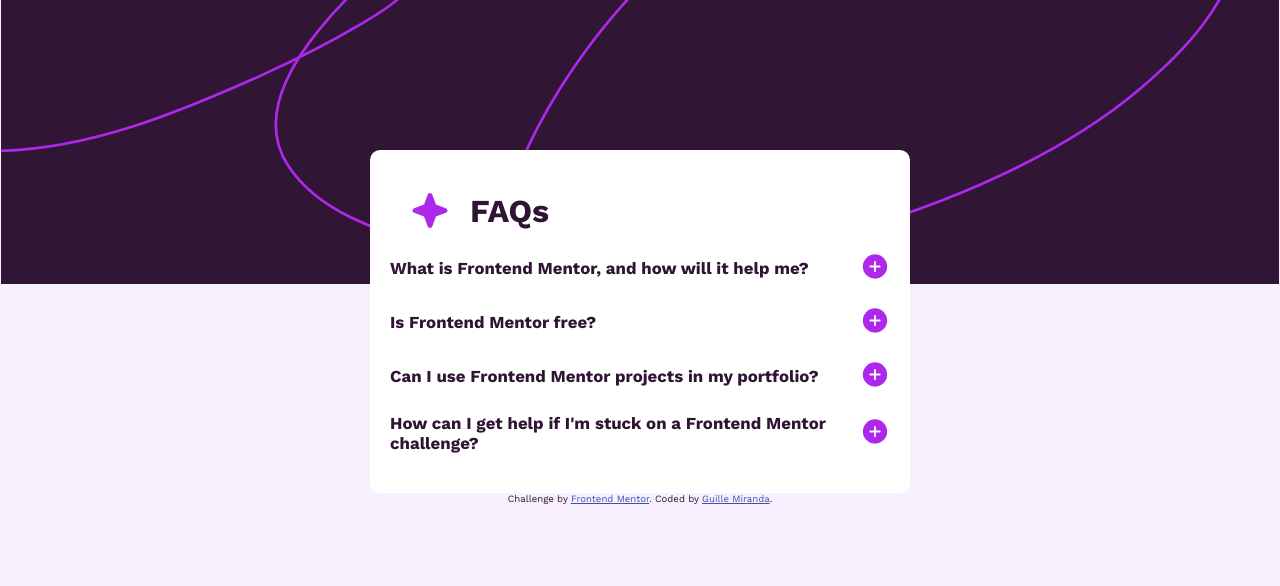
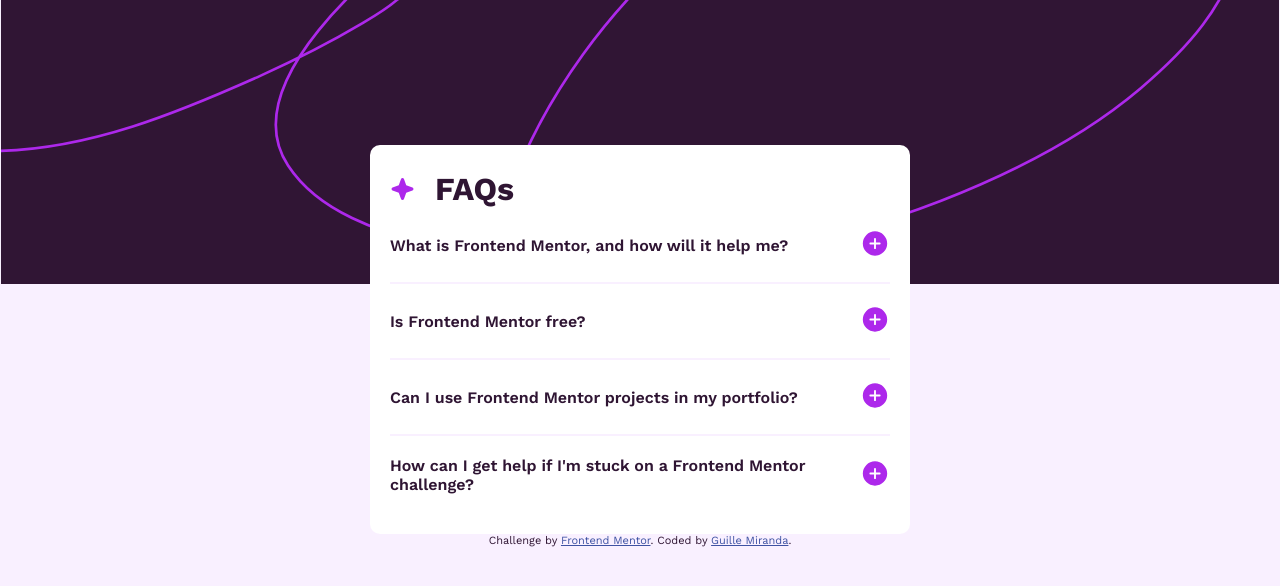
Before and after one commit to GuilleMiranda/frontendmentor_faq-accordion, a React (Vite) app: page / in a window 1280 px wide. Shown: the top 586 px of the page. Built offline with nearby package versions, Linux system fonts and the light colour scheme.

Commit message:
add separator between accordion entries and work in styling

```diff
--- a/src/App.tsx
+++ b/src/App.tsx
@@ -1,4 +1,4 @@
-import { useState } from "react";
+import { Fragment, useState } from "react";
 import AccordionEntryComponent from "./AccordionEntryComponent";
 import favicon from "./assets/images/favicon-32x32.png";
 import iconStar from "./assets/images/icon-star.svg";
@@ -36,14 +36,18 @@
           <h1>FAQs</h1>
         </div>
         {entries.map((entry, index) => {
+          let lastEntryIndex = entries.length - 1;
           return (
-            <AccordionEntryComponent
-              key={index}
-              entry={entry}
-              handleButton={handleButton}
-              index={index}
-              isActive={activeItems?.includes(index) ? true : false}
-            />
+            <Fragment key={index}>
+              <AccordionEntryComponent
+                index={index}
+                entry={entry}
+                handleButton={handleButton}
+                isActive={activeItems?.includes(index) ? true : false}
+              />
+
+              {lastEntryIndex !== index && <hr />}
+            </Fragment>
           );
         })}
       </div>
--- a/src/index.css
+++ b/src/index.css
@@ -5,7 +5,7 @@
   --purple-950: hsl(292, 42%, 14%);
   --blue: hsl(228, 45%, 44%);
 
-  font-size: 14px;
+  font-size: 16px;
 }
 
 * {
@@ -17,21 +17,24 @@
 }
 
 h1 {
-  font-size: 2.286rem;
+  font-size: 2rem;
 }
 
 h2 {
-  font-size: 1.2rem;
+  font-size: 1rem;
+  font-weight: 600;
 }
 
 p {
+  font-size: 0.9375rem;
+  line-height: 1.5;
   color: var(--purple-600);
 }
 
 body {
   display: flex;
   justify-content: center;
-  margin-top: 150px;
+  margin-top: 145px;
   height: 100vh;
   background-color: var(--purple-100);
   background-image: url("./assets/images/background-pattern-mobile.svg");
@@ -40,12 +43,13 @@
 }
 
 .accordion-container {
-  min-width: 300px;
-  width: min(calc(100dvw - 100px), 540px);
+  min-width: 330px;
+  width: min(calc(100dvw - 45px), 540px);
   padding: 20px;
 
   border-radius: 10px;
   background-color: var(--white);
+  box-shadow: 20px 20px 20px 20px hsl(0, 0, 20%);
 }
 
 .accordion-title {
@@ -53,11 +57,13 @@
   flex-direction: row;
   align-items: center;
 
-  margin: 20px 0;
+  margin: 5px 0;
 }
 
 .accordion-title img {
-  margin: 0 20px;
+  width: 25px;
+  height: auto;
+  margin: 0 20px 0 0;
 }
 
 .accordion-header {
@@ -84,6 +90,12 @@
   height: initial;
 }
 
+hr {
+  margin: 20px 0;
+  border: 0;
+  border-top: 2px solid var(--purple-100);
+}
+
 .attribution {
   font-size: 0.6875rem;
   text-align: center;
```
